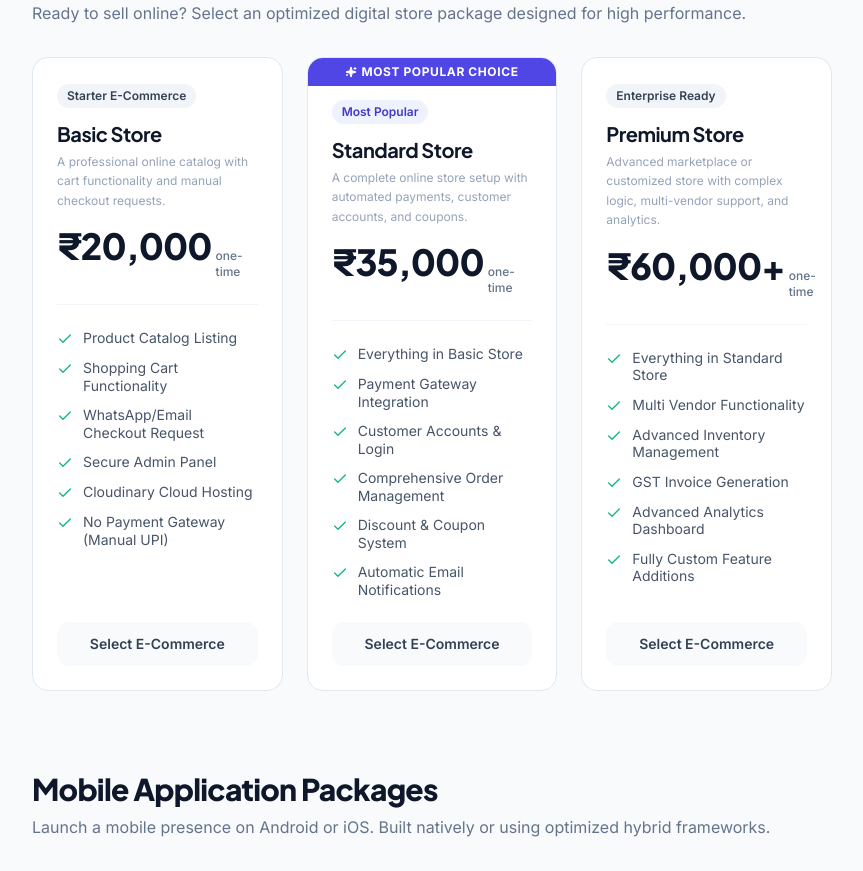
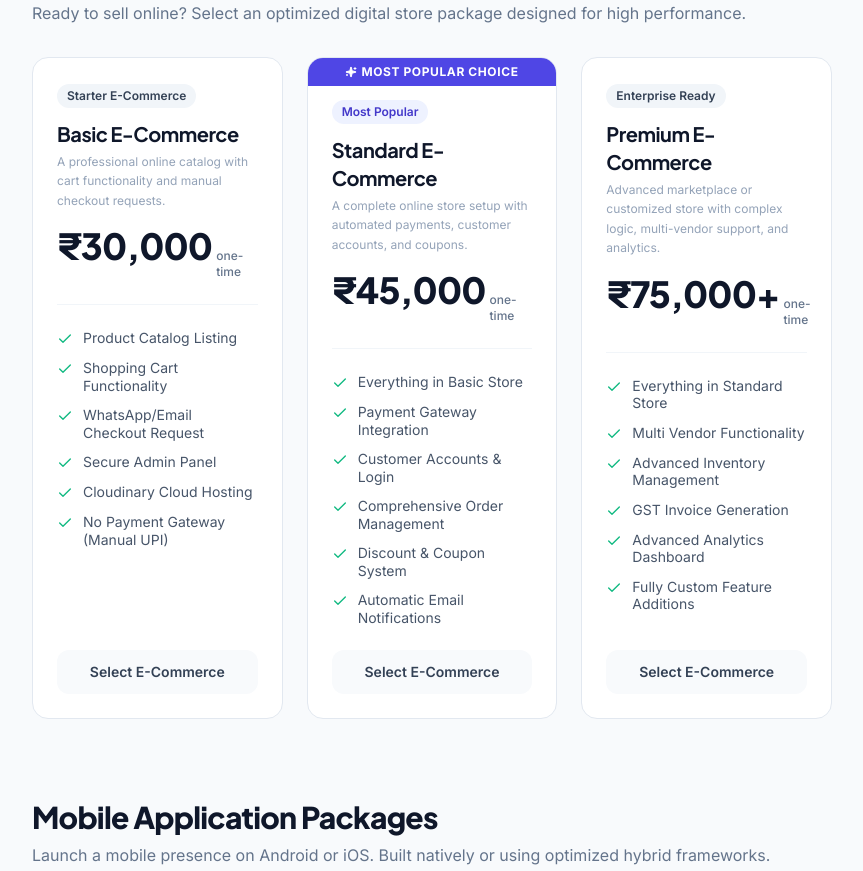
Before and after one commit to hardikkanajariya-in/pricing-simulator, a React (Vite) app: page / in a window 1280 px wide. Shown: the part 1840-2711 px from the top of the page, without its empty margins (0-863 px from the left). Built offline with nearby package versions, Linux system fonts and the light colour scheme.

Commit message:
feat: add pricing data models and speed insights dependency

```diff
--- a/package.json
+++ b/package.json
@@ -10,9 +10,10 @@
     "preview": "vite preview"
   },
   "dependencies": {
+    "@vercel/speed-insights": "^2.0.0",
+    "lucide-react": "^0.395.0",
     "react": "^18.3.1",
-    "react-dom": "^18.3.1",
-    "lucide-react": "^0.395.0"
+    "react-dom": "^18.3.1"
   },
   "devDependencies": {
     "@types/react": "^18.3.3",
--- a/src/data/pricingData.ts
+++ b/src/data/pricingData.ts
@@ -134,9 +134,9 @@ export const WEBSITE_PACKAGES: PricingPackage[] = [
 export const ECOMMERCE_PACKAGES: PricingPackage[] = [
   {
     id: "eco_basic",
-    name: "Basic Store",
-    price: 20000,
-    priceDisplay: "₹20,000",
+    name: "Basic E-Commerce",
+    price: 30000,
+    priceDisplay: "₹30,000",
     badge: "Starter E-Commerce",
     description: "A professional online catalog with cart functionality and manual checkout requests.",
     features: [
@@ -150,9 +150,9 @@ export const ECOMMERCE_PACKAGES: PricingPackage[] = [
   },
   {
     id: "eco_standard",
-    name: "Standard Store",
-    price: 35000,
-    priceDisplay: "₹35,000",
+    name: "Standard E-Commerce",
+    price: 45000,
+    priceDisplay: "₹45,000",
     badge: "Most Popular",
     description: "A complete online store setup with automated payments, customer accounts, and coupons.",
     features: [
@@ -166,9 +166,9 @@ export const ECOMMERCE_PACKAGES: PricingPackage[] = [
   },
   {
     id: "eco_premium",
-    name: "Premium Store",
-    price: 60000,
-    priceDisplay: "₹60,000+",
+    name: "Premium E-Commerce",
+    price: 75000,
+    priceDisplay: "₹75,000+",
     badge: "Enterprise Ready",
     description: "Advanced marketplace or customized store with complex logic, multi-vendor support, and analytics.",
     features: [
--- a/src/main.tsx
+++ b/src/main.tsx
@@ -2,6 +2,9 @@ import React from 'react'
 import ReactDOM from 'react-dom/client'
 import App from './App.tsx'
 import './index.css'
+import { injectSpeedInsights } from '@vercel/speed-insights'
+
+injectSpeedInsights();
 
 ReactDOM.createRoot(document.getElementById('root')!).render(
   <React.StrictMode>
```
Also changed, not shown: 1 other file (tests, documents, lock files or other folders).
